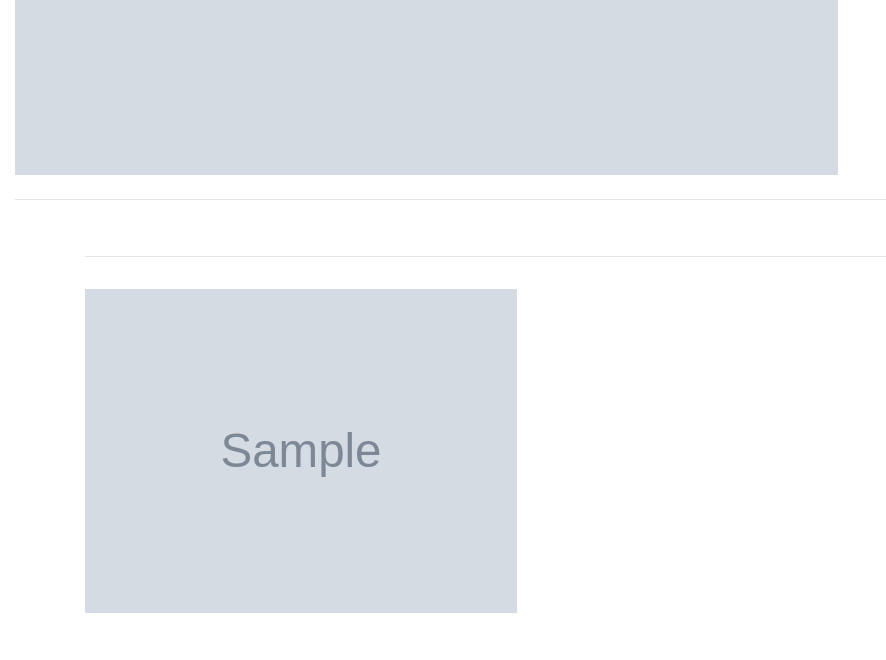
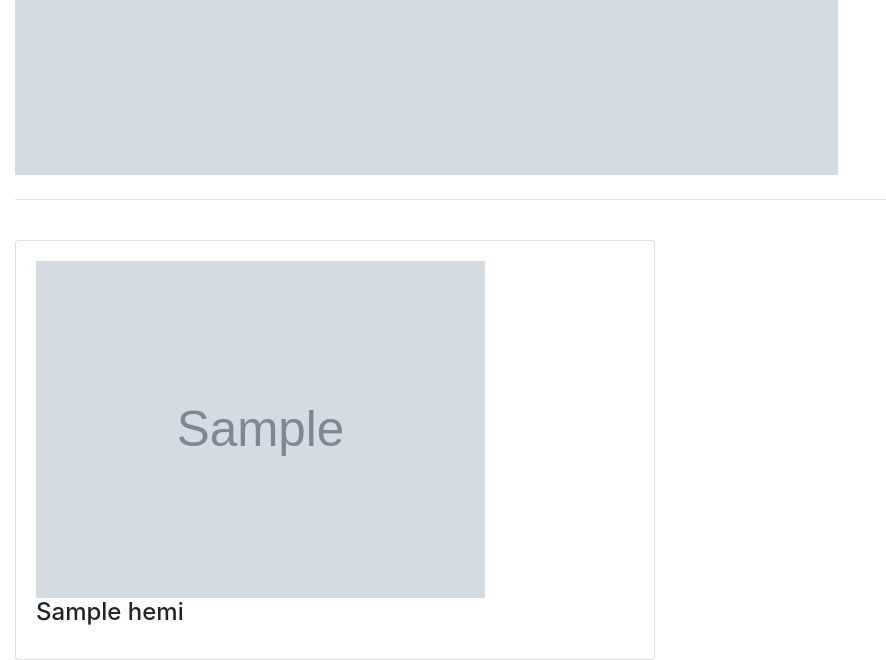
Before and after one commit to kdevanath/web-scraping-challenge, a Flask app: page / in a window 1280 px wide. Shown: the part 826-1486 px from the top of the page, without its empty margins (0-886 px from the left). Before the commit the page ends 1439 px from the top, so only its background shows below. Run offline with Flask 2, Linux system fonts and the light colour scheme; grey boxes marked "Sample" are stand-in pictures; a database or web service that is not in the repository returns one stand-in record (values such as "Sample title"); some libraries are stand-ins or nearby versions.

Commit message:
Added heading to hemispheres

```diff
--- a/templates/index.html
+++ b/templates/index.html
@@ -20,9 +20,11 @@
               <p><a class="btn btn-primary btn-lg" href="/scrape" role="button">Scrape!</a></p>
           </div>
             <div class = "row">
+
               <div class="col-md-8">
                 <img src="{{ mars_data.featured_image_url }}" alt="Mars Image" width=100%>
               </div>
+              <h1 Mars Hemispheres ></h1>
               <div class="col-md-4">
                 <table border="1" class="table table-striped">
                   {% for key,value in mars_data.mars_facts.items() %}
@@ -36,25 +38,23 @@
             </div>
 
           <hr class="my-4">
-
-        <div class = "container">
-
             <div class = "row">
-            <div class="col">
+              <div class="col-lg-12">
                 <h1 Mars Hemispheres ></h1>
               </div>
             </div>
-          <hr class="my-4">
+          <h1 Mars Hemispheres ></h1>
           <div class = "row">
-
             {% for hemis in mars_data.hemispheres %}
               <div class="col-md-6">
-                  <h1 {{ hemis.title }}></h1>
-                  <img src="{{ hemis.img_url }}" alt="hemisphere" width=80%>
+                  <div class="card" style="width: 40rem;">
+                    <div class="card-body">
+                      <img src="{{ hemis.img_url }}" alt="hemisphere" width=75%>
+                      <h4 class="card-title">{{ hemis.title }}</h4>
+                    </div>
+                  </div>
               </div>
             {% endfor %}
-
-          </div>
           </div>
         </div>
       </body>
```
Lines whose indentation alone changed are shown as unchanged.
